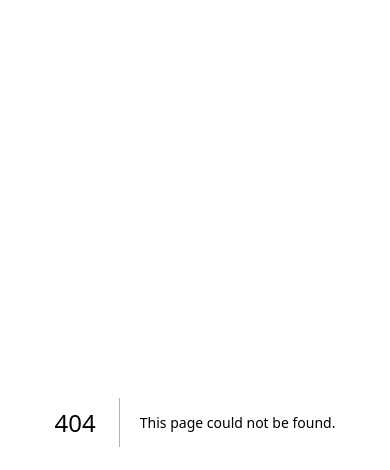
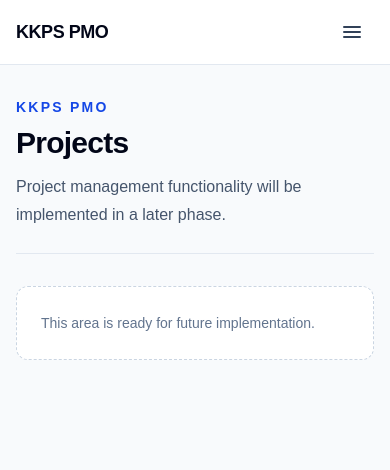
Before and after one commit to chuensan3434/KKPS-PMO, a Next.js app: page /projects in a window 390 px wide. Before the commit this address had no page. Shown: the top 470 px of the page. Built offline with nearby package versions, Linux system fonts and the light colour scheme.

Commit message:
feat: add responsive app shell and navigation

```diff
--- /dev/null
+++ b/src/app/(workspace)/dashboard/page.tsx
@@ -0,0 +1,10 @@
+import { PageContainer } from "@/components/layout/page-container";
+
+export default function DashboardPage() {
+  return (
+    <PageContainer
+      title="Dashboard"
+      description="Dashboard functionality will be implemented in a later phase."
+    />
+  );
+}
--- /dev/null
+++ b/src/app/(workspace)/layout.tsx
@@ -0,0 +1,5 @@
+import { AppShell } from "@/components/layout/app-shell";
+
+export default function WorkspaceLayout({ children }: Readonly<{ children: React.ReactNode }>) {
+  return <AppShell>{children}</AppShell>;
+}
--- /dev/null
+++ b/src/app/(workspace)/manday/page.tsx
@@ -0,0 +1,10 @@
+import { PageContainer } from "@/components/layout/page-container";
+
+export default function MandayPage() {
+  return (
+    <PageContainer
+      title="Manday"
+      description="Manday planning functionality will be implemented in a later phase."
+    />
+  );
+}
--- /dev/null
+++ b/src/app/(workspace)/projects/page.tsx
@@ -0,0 +1,10 @@
+import { PageContainer } from "@/components/layout/page-container";
+
+export default function ProjectsPage() {
+  return (
+    <PageContainer
+      title="Projects"
+      description="Project management functionality will be implemented in a later phase."
+    />
+  );
+}
--- /dev/null
+++ b/src/app/(workspace)/resources/page.tsx
@@ -0,0 +1,10 @@
+import { PageContainer } from "@/components/layout/page-container";
+
+export default function ResourcesPage() {
+  return (
+    <PageContainer
+      title="Resources"
+      description="Resource management functionality will be implemented in a later phase."
+    />
+  );
+}
--- /dev/null
+++ b/src/app/(workspace)/settings/page.tsx
@@ -0,0 +1,10 @@
+import { PageContainer } from "@/components/layout/page-container";
+
+export default function SettingsPage() {
+  return (
+    <PageContainer
+      title="Settings"
+      description="Application settings will be implemented in a later phase."
+    />
+  );
+}
--- a/src/app/globals.css
+++ b/src/app/globals.css
@@ -16,3 +16,8 @@ body {
   background: #f8fafc;
   font-family: Arial, Helvetica, sans-serif;
 }
+
+button,
+a {
+  -webkit-tap-highlight-color: transparent;
+}
--- a/src/app/page.tsx
+++ b/src/app/page.tsx
@@ -1,13 +1,5 @@
+import { redirect } from "next/navigation";
+
 export default function Home() {
-  return (
-    <main className="flex min-h-screen items-center justify-center px-6 py-16">
-      <section className="w-full max-w-2xl rounded-2xl border border-slate-200 bg-white p-8 shadow-sm sm:p-12">
-        <p className="mb-3 text-sm font-semibold uppercase tracking-[0.2em] text-blue-700">
-          Project Management Office
-        </p>
-        <h1 className="text-4xl font-bold tracking-tight text-slate-950 sm:text-5xl">KKPS PMO</h1>
-        <p className="mt-5 text-lg leading-8 text-slate-600">Project foundation is running.</p>
-      </section>
-    </main>
-  );
+  redirect("/dashboard");
 }
--- /dev/null
+++ b/src/components/layout/app-shell.tsx
@@ -0,0 +1,16 @@
+import { Navigation } from "./navigation";
+
+export function AppShell({ children }: Readonly<{ children: React.ReactNode }>) {
+  return (
+    <div className="min-h-screen bg-slate-50 lg:grid lg:grid-cols-[16rem_1fr]">
+      <Navigation />
+
+      <div className="min-w-0">
+        <header className="hidden h-16 items-center border-b border-slate-200 bg-white px-8 lg:flex">
+          <p className="text-sm font-medium text-slate-500">Project Management Office</p>
+        </header>
+        <main>{children}</main>
+      </div>
+    </div>
+  );
+}
--- /dev/null
+++ b/src/components/layout/navigation.tsx
@@ -0,0 +1,101 @@
+"use client";
+
+import Link from "next/link";
+import { usePathname } from "next/navigation";
+import { useState } from "react";
+
+const navigationItems = [
+  { label: "Dashboard", href: "/dashboard" },
+  { label: "Projects", href: "/projects" },
+  { label: "Resources", href: "/resources" },
+  { label: "Manday", href: "/manday" },
+  { label: "Settings", href: "/settings" },
+] as const;
+
+function MenuIcon({ open }: Readonly<{ open: boolean }>) {
+  return (
+    <svg aria-hidden="true" viewBox="0 0 24 24" className="size-6 fill-none stroke-current" strokeWidth="2">
+      {open ? (
+        <path strokeLinecap="round" d="M6 6l12 12M18 6 6 18" />
+      ) : (
+        <path strokeLinecap="round" d="M4 7h16M4 12h16M4 17h16" />
+      )}
+    </svg>
+  );
+}
+
+function NavigationLinks({ onNavigate }: Readonly<{ onNavigate?: () => void }>) {
+  const pathname = usePathname();
+
+  return (
+    <nav aria-label="Primary navigation" className="space-y-1">
+      {navigationItems.map((item) => {
+        const active = pathname === item.href;
+
+        return (
+          <Link
+            key={item.href}
+            href={item.href}
+            onClick={onNavigate}
+            aria-current={active ? "page" : undefined}
+            className={`flex min-h-11 items-center rounded-lg px-3 text-sm font-medium transition-colors focus-visible:outline-2 focus-visible:outline-offset-2 focus-visible:outline-blue-600 ${
+              active
+                ? "bg-blue-50 text-blue-800"
+                : "text-slate-600 hover:bg-slate-100 hover:text-slate-950"
+            }`}
+          >
+            <span
+              aria-hidden="true"
+              className={`mr-3 size-2 rounded-full ${active ? "bg-blue-600" : "bg-slate-300"}`}
+            />
+            {item.label}
+          </Link>
+        );
+      })}
+    </nav>
+  );
+}
+
+export function Navigation() {
+  const [mobileOpen, setMobileOpen] = useState(false);
+
+  return (
+    <>
+      <aside className="hidden min-h-screen border-r border-slate-200 bg-white px-4 py-6 lg:block">
+        <div className="mb-8 px-3">
+          <p className="text-xs font-semibold uppercase tracking-[0.18em] text-blue-700">KKPS</p>
+          <p className="mt-1 text-xl font-bold tracking-tight text-slate-950">PMO</p>
+        </div>
+        <NavigationLinks />
+      </aside>
+
+      <header className="border-b border-slate-200 bg-white lg:hidden">
+        <div className="flex h-16 items-center justify-between px-4 sm:px-6">
+          <Link
+            href="/dashboard"
+            className="rounded text-lg font-bold tracking-tight text-slate-950 focus-visible:outline-2 focus-visible:outline-offset-4 focus-visible:outline-blue-600"
+            onClick={() => setMobileOpen(false)}
+          >
+            KKPS PMO
+          </Link>
+          <button
+            type="button"
+            aria-label={mobileOpen ? "Close navigation menu" : "Open navigation menu"}
+            aria-expanded={mobileOpen}
+            aria-controls="mobile-navigation"
+            onClick={() => setMobileOpen((open) => !open)}
+            className="flex size-11 items-center justify-center rounded-lg text-slate-700 hover:bg-slate-100 focus-visible:outline-2 focus-visible:outline-offset-2 focus-visible:outline-blue-600"
+          >
+            <MenuIcon open={mobileOpen} />
+          </button>
+        </div>
+
+        {mobileOpen ? (
+          <div id="mobile-navigation" className="border-t border-slate-200 px-4 py-3 sm:px-6">
+            <NavigationLinks onNavigate={() => setMobileOpen(false)} />
+          </div>
+        ) : null}
+      </header>
+    </>
+  );
+}
--- /dev/null
+++ b/src/components/layout/page-container.tsx
@@ -0,0 +1,20 @@
+type PageContainerProps = {
+  title: string;
+  description: string;
+};
+
+export function PageContainer({ title, description }: Readonly<PageContainerProps>) {
+  return (
+    <div className="mx-auto w-full max-w-7xl px-4 py-8 sm:px-6 sm:py-10 lg:px-8 lg:py-12">
+      <header className="border-b border-slate-200 pb-6">
+        <p className="text-sm font-semibold uppercase tracking-[0.16em] text-blue-700">KKPS PMO</p>
+        <h1 className="mt-2 text-3xl font-bold tracking-tight text-slate-950 sm:text-4xl">{title}</h1>
+        <p className="mt-3 max-w-2xl text-base leading-7 text-slate-600">{description}</p>
+      </header>
+
+      <section aria-label={`${title} content`} className="mt-8 rounded-xl border border-dashed border-slate-300 bg-white p-6 sm:p-8">
+        <p className="text-sm leading-6 text-slate-500">This area is ready for future implementation.</p>
+      </section>
+    </div>
+  );
+}
```
